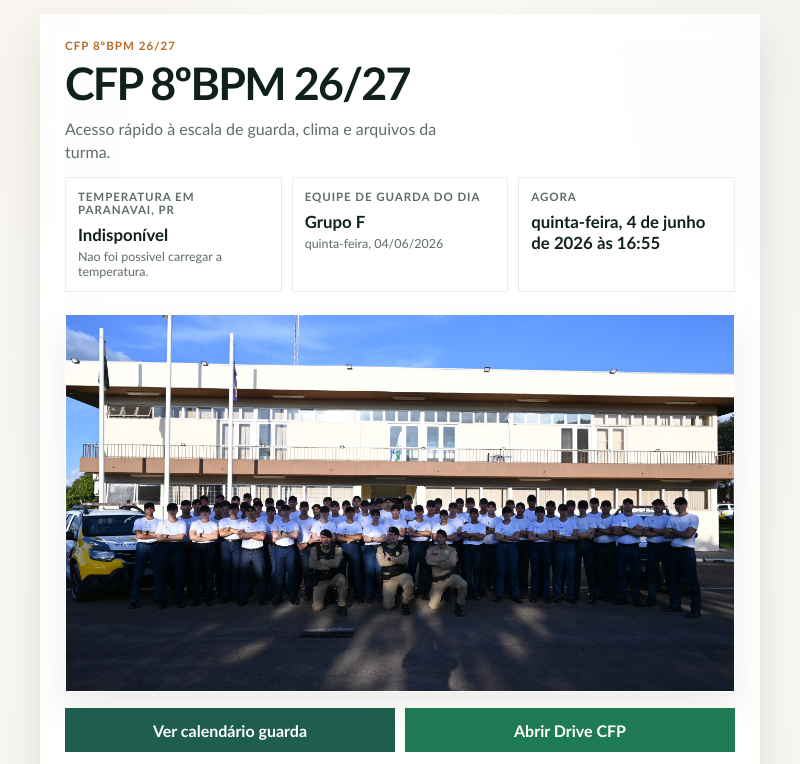
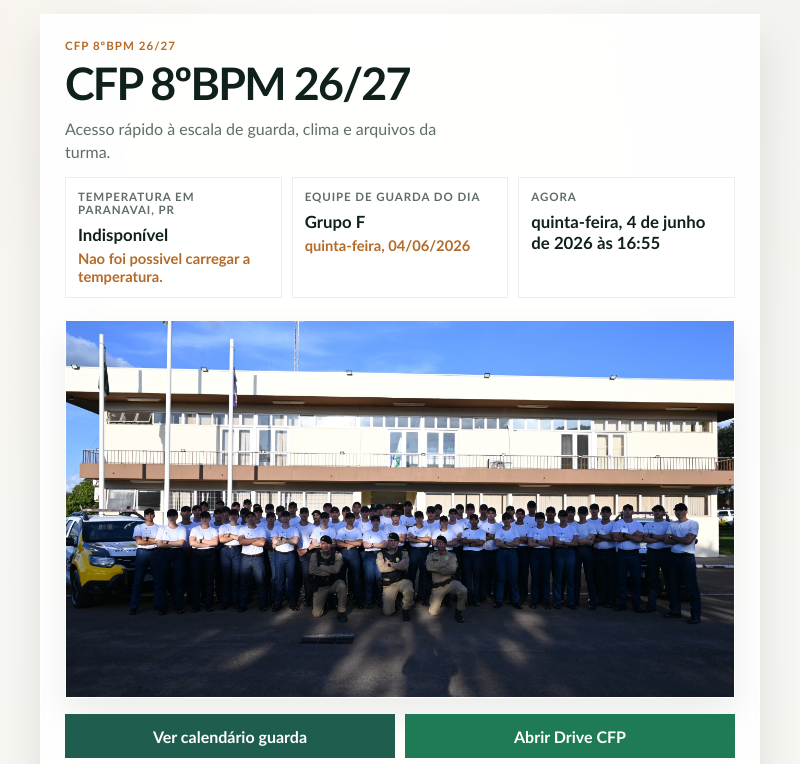
Before and after one commit to higorbrito1/cfp2026, a Next.js app: page /inicio in a window 1280 px wide. Shown: the top 764 px of the page, without its empty margins (240-1040 px from the left). Built offline with nearby package versions, Linux system fonts and the light colour scheme; no server answers.

Commit message:
Destaque: aumentar visibilidade da legenda de temperatura

```diff
--- a/src/app/globals.css
+++ b/src/app/globals.css
@@ -141,8 +141,9 @@ button:disabled {
 .home-status small {
   display: block;
   margin-top: 4px;
-  color: var(--muted);
-  font-size: 0.78rem;
+  color: var(--accent);
+  font-size: 0.92rem;
+  font-weight: 800;
 }
 
 .home-actions {
```
